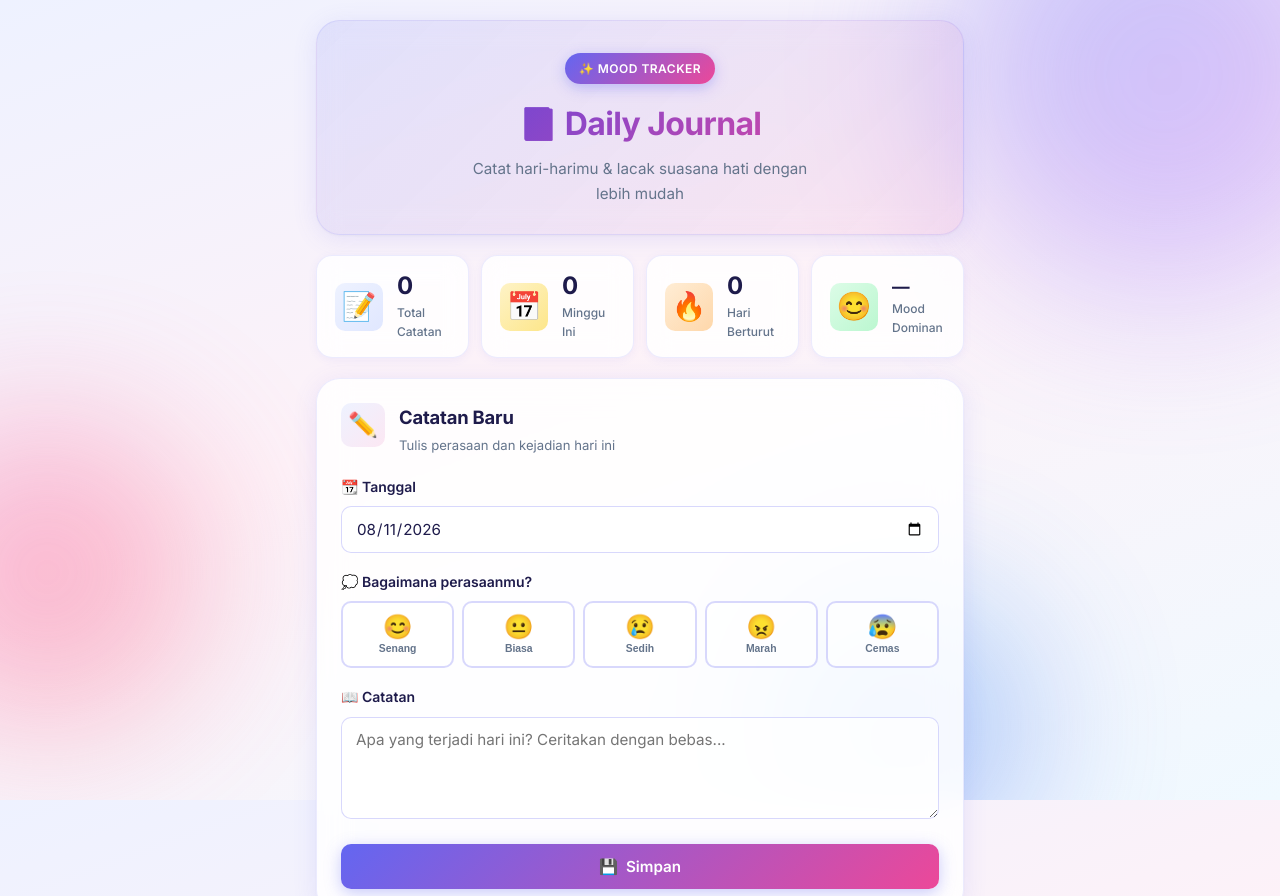
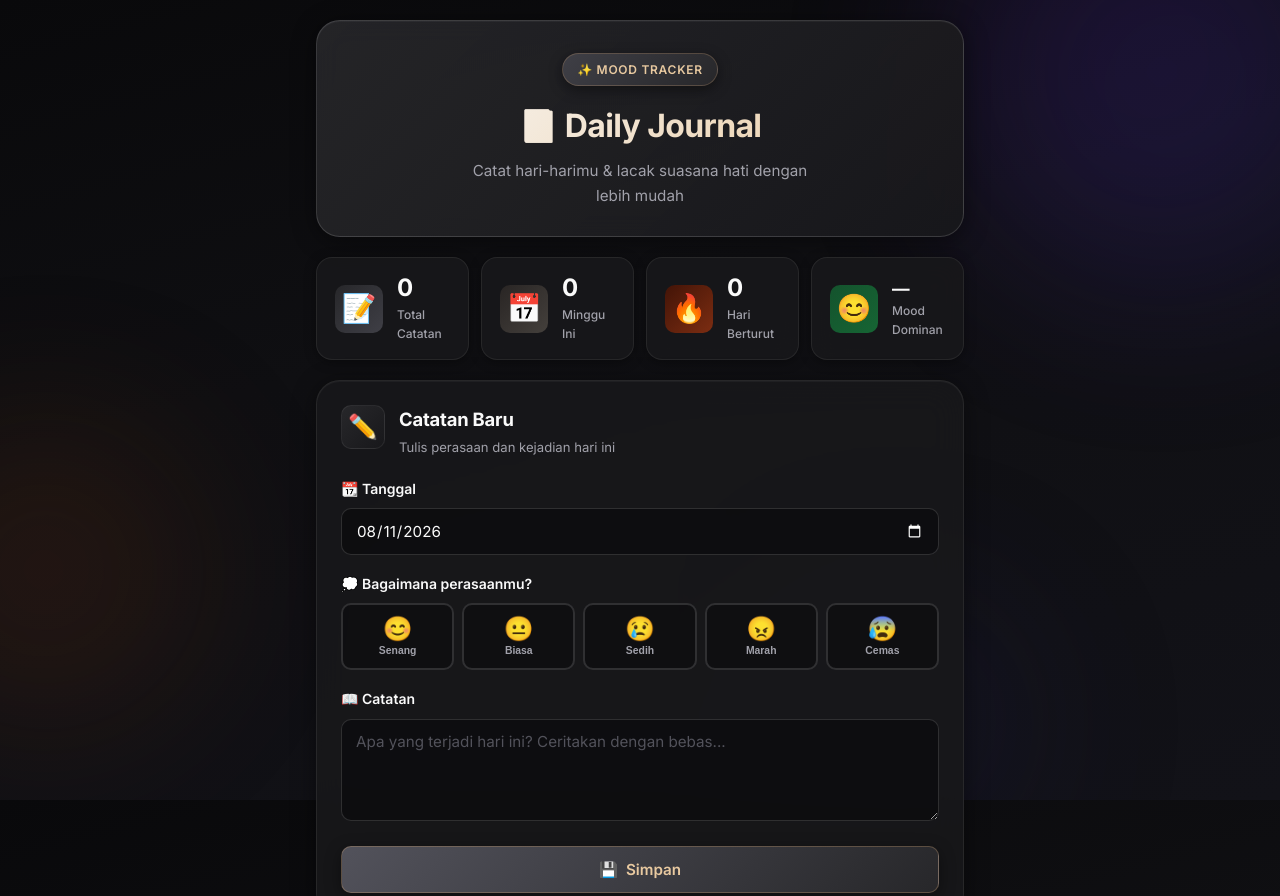
Before and after one commit to bayangkankamuitususkes/mini-projeck, a plain HTML site: page index.html in a window 1280 px wide. Shown: the top 896 px of the page. Drawn offline with nearby package versions, Linux system fonts and the light colour scheme.

Commit message:
Apply elegant dark theme across the journal UI
Replace the bright light palette with a black zinc base, champagne accents, and dark-mode form/chart styling for a more comfortable reading experience.

Co-authored-by: Cursor <cursoragent@cursor.com>

```diff
--- a/app.js
+++ b/app.js
@@ -261,7 +261,7 @@ function renderChart() {
         data,
         backgroundColor: colors,
         borderWidth: 3,
-        borderColor: '#fff',
+        borderColor: '#18181b',
         hoverOffset: 8
       }]
     },
@@ -273,6 +273,7 @@ function renderChart() {
           position: 'bottom',
           labels: {
             padding: 16,
+            color: '#a1a1aa',
             font: { size: 12, family: 'Inter, sans-serif', weight: '500' },
             usePointStyle: true,
             pointStyle: 'circle'
--- a/style.css
+++ b/style.css
@@ -1,41 +1,42 @@
 *, *::before, *::after { box-sizing: border-box; margin: 0; padding: 0; }
 
 :root {
-  --primary: #6366f1;
-  --primary-dark: #4f46e5;
-  --primary-light: #818cf8;
-  --accent: #ec4899;
-  --accent-light: #f472b6;
-  --success: #22c55e;
-  --warning: #eab308;
-  --info: #3b82f6;
-  --danger: #ef4444;
-  --purple: #a855f7;
+  --primary: #a78bfa;
+  --primary-dark: #8b5cf6;
+  --primary-light: #c4b5fd;
+  --accent: #d4a574;
+  --accent-light: #e8c9a0;
+  --success: #4ade80;
+  --warning: #facc15;
+  --info: #60a5fa;
+  --danger: #f87171;
+  --purple: #c084fc;
 
-  --bg: #f0f4ff;
-  --bg-card: rgba(255, 255, 255, 0.85);
-  --text: #1e1b4b;
-  --text-muted: #64748b;
-  --border: rgba(99, 102, 241, 0.12);
-  --border-strong: rgba(99, 102, 241, 0.25);
+  --bg: #09090b;
+  --bg-card: rgba(24, 24, 27, 0.88);
+  --text: #fafafa;
+  --text-muted: #a1a1aa;
+  --border: rgba(255, 255, 255, 0.07);
+  --border-strong: rgba(255, 255, 255, 0.14);
 
   --radius-sm: 10px;
   --radius: 16px;
   --radius-lg: 24px;
-  --shadow-sm: 0 2px 8px rgba(99, 102, 241, 0.08);
-  --shadow: 0 4px 24px rgba(99, 102, 241, 0.12), 0 1px 3px rgba(0, 0, 0, 0.04);
-  --shadow-lg: 0 12px 40px rgba(99, 102, 241, 0.18), 0 4px 12px rgba(0, 0, 0, 0.06);
+  --shadow-sm: 0 2px 12px rgba(0, 0, 0, 0.35);
+  --shadow: 0 4px 24px rgba(0, 0, 0, 0.45), 0 1px 0 rgba(255, 255, 255, 0.04) inset;
+  --shadow-lg: 0 16px 48px rgba(0, 0, 0, 0.55), 0 1px 0 rgba(255, 255, 255, 0.05) inset;
   --transition: 0.25s cubic-bezier(0.4, 0, 0.2, 1);
 }
 
 body {
   font-family: 'Inter', -apple-system, BlinkMacSystemFont, 'Segoe UI', Roboto, sans-serif;
-  background: linear-gradient(160deg, #eef2ff 0%, #fdf2f8 45%, #f0f9ff 100%);
+  background: linear-gradient(165deg, #09090b 0%, #0f0f12 40%, #121218 100%);
   background-attachment: fixed;
   color: var(--text);
   line-height: 1.6;
   min-height: 100dvh;
   -webkit-font-smoothing: antialiased;
+  color-scheme: dark;
 }
 
 /* Background decoration */
@@ -50,15 +51,15 @@ body {
 .blob {
   position: absolute;
   border-radius: 50%;
-  filter: blur(80px);
-  opacity: 0.45;
+  filter: blur(90px);
+  opacity: 0.18;
   animation: float 12s ease-in-out infinite;
 }
 
 .blob-1 {
   width: 420px;
   height: 420px;
-  background: linear-gradient(135deg, #818cf8, #c084fc);
+  background: linear-gradient(135deg, #6d28d9, #4338ca);
   top: -120px;
   right: -80px;
 }
@@ -66,7 +67,7 @@ body {
 .blob-2 {
   width: 320px;
   height: 320px;
-  background: linear-gradient(135deg, #f472b6, #fb7185);
+  background: linear-gradient(135deg, #92400e, #78350f);
   bottom: 10%;
   left: -100px;
   animation-delay: -4s;
@@ -75,7 +76,7 @@ body {
 .blob-3 {
   width: 260px;
   height: 260px;
-  background: linear-gradient(135deg, #38bdf8, #6366f1);
+  background: linear-gradient(135deg, #312e81, #1e1b4b);
   bottom: -60px;
   right: 20%;
   animation-delay: -8s;
@@ -100,9 +101,9 @@ body {
   text-align: center;
   padding: 32px 20px 28px;
   margin-bottom: 8px;
-  background: linear-gradient(135deg, rgba(99, 102, 241, 0.12) 0%, rgba(236, 72, 153, 0.08) 100%);
+  background: linear-gradient(135deg, rgba(39, 39, 42, 0.9) 0%, rgba(24, 24, 27, 0.95) 100%);
   border-radius: var(--radius-lg);
-  border: 1px solid var(--border);
+  border: 1px solid var(--border-strong);
   backdrop-filter: blur(12px);
   box-shadow: var(--shadow);
 }
@@ -110,21 +111,22 @@ body {
 .hero-badge {
   display: inline-block;
   padding: 6px 14px;
-  background: linear-gradient(135deg, var(--primary), var(--accent));
-  color: #fff;
+  background: linear-gradient(135deg, #3f3f46, #27272a);
+  color: var(--accent-light);
   font-size: 0.75rem;
   font-weight: 600;
-  letter-spacing: 0.04em;
+  letter-spacing: 0.06em;
   text-transform: uppercase;
   border-radius: 999px;
   margin-bottom: 14px;
-  box-shadow: 0 4px 14px rgba(99, 102, 241, 0.35);
+  border: 1px solid rgba(212, 165, 116, 0.25);
+  box-shadow: 0 4px 14px rgba(0, 0, 0, 0.4);
 }
 
 .hero h1 {
   font-size: 2rem;
   font-weight: 700;
-  background: linear-gradient(135deg, var(--primary-dark) 0%, var(--accent) 100%);
+  background: linear-gradient(135deg, #fafafa 0%, var(--accent-light) 100%);
   -webkit-background-clip: text;
   -webkit-text-fill-color: transparent;
   background-clip: text;
@@ -175,10 +177,10 @@ body {
   flex-shrink: 0;
 }
 
-.stat-total .stat-icon { background: linear-gradient(135deg, #eef2ff, #e0e7ff); }
-.stat-week .stat-icon { background: linear-gradient(135deg, #fef3c7, #fde68a); }
-.stat-streak .stat-icon { background: linear-gradient(135deg, #ffedd5, #fed7aa); }
-.stat-mood .stat-icon { background: linear-gradient(135deg, #dcfce7, #bbf7d0); }
+.stat-total .stat-icon { background: linear-gradient(135deg, #27272a, #3f3f46); }
+.stat-week .stat-icon { background: linear-gradient(135deg, #292524, #44403c); }
+.stat-streak .stat-icon { background: linear-gradient(135deg, #431407, #7c2d12); }
+.stat-mood .stat-icon { background: linear-gradient(135deg, #14532d, #166534); }
 
 .stat-body {
   display: flex;
@@ -233,7 +235,8 @@ body {
   height: 44px;
   display: grid;
   place-items: center;
-  background: linear-gradient(135deg, #eef2ff, #fce7f3);
+  background: linear-gradient(135deg, #27272a, #18181b);
+  border: 1px solid var(--border);
   border-radius: var(--radius-sm);
   flex-shrink: 0;
 }
@@ -269,19 +272,23 @@ input[type="date"], textarea, #search-input {
   border-radius: var(--radius-sm);
   font-size: 0.95rem;
   font-family: inherit;
-  background: rgba(255, 255, 255, 0.7);
+  background: rgba(9, 9, 11, 0.6);
   color: var(--text);
   transition: border-color var(--transition), box-shadow var(--transition), background var(--transition);
 }
 
 input:focus, textarea:focus {
   outline: none;
-  border-color: var(--primary-light);
-  background: #fff;
-  box-shadow: 0 0 0 4px rgba(99, 102, 241, 0.12);
+  border-color: var(--primary);
+  background: rgba(9, 9, 11, 0.85);
+  box-shadow: 0 0 0 4px rgba(139, 92, 246, 0.15);
 }
 
 textarea { resize: vertical; min-height: 100px; }
+
+input::placeholder, textarea::placeholder {
+  color: #52525b;
+}
 
 /* Mood Selector */
 .mood-selector {
@@ -298,7 +305,7 @@ textarea { resize: vertical; min-height: 100px; }
   padding: 12px 6px;
   border: 2px solid var(--border-strong);
   border-radius: var(--radius-sm);
-  background: rgba(255, 255, 255, 0.6);
+  background: rgba(9, 9, 11, 0.5);
   cursor: pointer;
   transition: all var(--transition);
 }
@@ -320,12 +327,12 @@ textarea { resize: vertical; min-height: 100px; }
 
 .mood-btn.active {
   border-color: var(--primary);
-  background: linear-gradient(135deg, #eef2ff, #fce7f3);
+  background: linear-gradient(135deg, rgba(139, 92, 246, 0.18), rgba(39, 39, 42, 0.9));
   transform: translateY(-3px);
-  box-shadow: 0 4px 16px rgba(99, 102, 241, 0.2);
+  box-shadow: 0 4px 16px rgba(139, 92, 246, 0.2);
 }
 
-.mood-btn.active .mood-name { color: var(--primary-dark); }
+.mood-btn.active .mood-name { color: var(--primary-light); }
 
 .mood-btn[data-mood="senang"].active { border-color: var(--success); }
 .mood-btn[data-mood="biasa"].active { border-color: var(--warning); }
@@ -352,15 +359,17 @@ textarea { resize: vertical; min-height: 100px; }
 }
 
 .btn-primary {
-  background: linear-gradient(135deg, var(--primary) 0%, var(--accent) 100%);
-  color: #fff;
+  background: linear-gradient(135deg, #52525b 0%, #27272a 100%);
+  color: var(--accent-light);
   width: 100%;
-  box-shadow: 0 4px 16px rgba(99, 102, 241, 0.35);
+  border: 1px solid rgba(212, 165, 116, 0.3);
+  box-shadow: 0 4px 16px rgba(0, 0, 0, 0.4);
 }
 
 .btn-primary:hover {
   transform: translateY(-2px);
-  box-shadow: 0 6px 24px rgba(99, 102, 241, 0.45);
+  background: linear-gradient(135deg, #71717a 0%, #3f3f46 100%);
+  box-shadow: 0 6px 24px rgba(0, 0, 0, 0.5);
 }
 
 .btn-primary:active { transform: translateY(0); }
@@ -373,8 +382,9 @@ textarea { resize: vertical; min-height: 100px; }
 }
 
 .btn-secondary:hover {
-  background: rgba(99, 102, 241, 0.06);
-  color: var(--primary-dark);
+  background: rgba(255, 255, 255, 0.05);
+  color: var(--text);
+  border-color: rgba(255, 255, 255, 0.2);
 }
 
 /* Chart */
@@ -411,7 +421,7 @@ textarea { resize: vertical; min-height: 100px; }
 
 .mood-bar-track {
   height: 8px;
-  background: rgba(99, 102, 241, 0.08);
+  background: rgba(255, 255, 255, 0.06);
   border-radius: 999px;
   overflow: hidden;
 }
@@ -458,7 +468,7 @@ textarea { resize: vertical; min-height: 100px; }
 }
 
 #search-input:focus {
-  box-shadow: var(--shadow), 0 0 0 4px rgba(99, 102, 241, 0.1);
+  box-shadow: var(--shadow), 0 0 0 4px rgba(139, 92, 246, 0.12);
 }
 
 /* Entry Cards */
@@ -526,11 +536,11 @@ textarea { resize: vertical; min-height: 100px; }
   font-weight: 600;
 }
 
-.entry-mood-badge.mood-senang { background: #dcfce7; color: #15803d; }
-.entry-mood-badge.mood-biasa { background: #fef9c3; color: #a16207; }
-.entry-mood-badge.mood-sedih { background: #dbeafe; color: #1d4ed8; }
-.entry-mood-badge.mood-marah { background: #fee2e2; color: #b91c1c; }
-.entry-mood-badge.mood-cemas { background: #f3e8ff; color: #7e22ce; }
+.entry-mood-badge.mood-senang { background: rgba(74, 222, 128, 0.12); color: #86efac; }
+.entry-mood-badge.mood-biasa { background: rgba(250, 204, 21, 0.12); color: #fde047; }
+.entry-mood-badge.mood-sedih { background: rgba(96, 165, 250, 0.12); color: #93c5fd; }
+.entry-mood-badge.mood-marah { background: rgba(248, 113, 113, 0.12); color: #fca5a5; }
+.entry-mood-badge.mood-cemas { background: rgba(192, 132, 252, 0.12); color: #d8b4fe; }
 
 .entry-mood-emoji { font-size: 1rem; }
 
@@ -567,22 +577,22 @@ textarea { resize: vertical; min-height: 100px; }
 }
 
 .btn-edit {
-  color: var(--primary-dark);
-  border-color: rgba(99, 102, 241, 0.2);
+  color: var(--primary-light);
+  border-color: rgba(139, 92, 246, 0.25);
 }
 
 .btn-edit:hover {
-  background: #eef2ff;
-  border-color: var(--primary-light);
+  background: rgba(139, 92, 246, 0.1);
+  border-color: var(--primary);
 }
 
 .btn-delete {
   color: var(--danger);
-  border-color: rgba(239, 68, 68, 0.2);
+  border-color: rgba(248, 113, 113, 0.25);
 }
 
 .btn-delete:hover {
-  background: #fef2f2;
+  background: rgba(248, 113, 113, 0.1);
   border-color: var(--danger);
 }
 
```
Also changed, not shown: index.html (+1 -1 lines), manifest.json.
